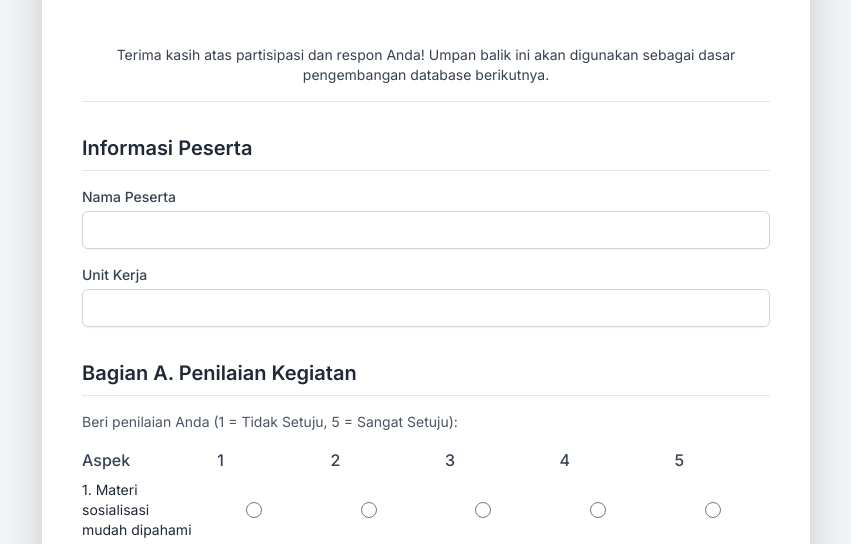
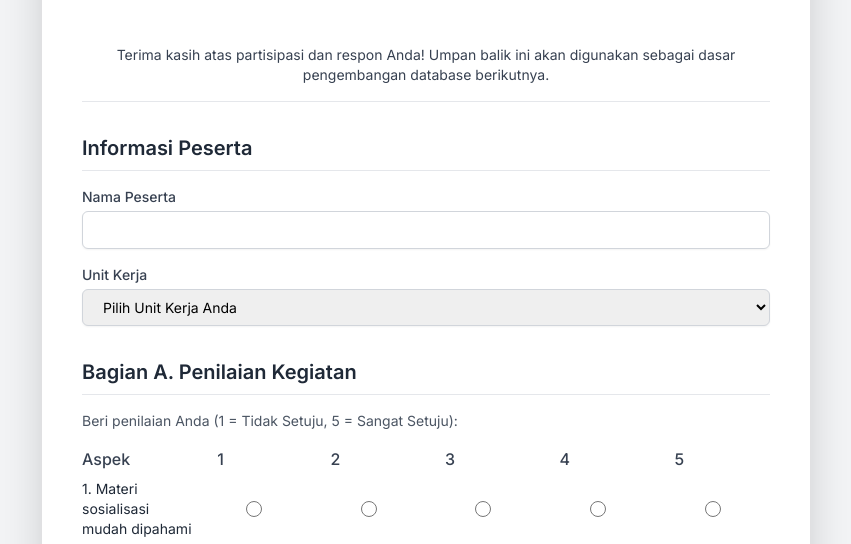
Before and after one commit to obaskkos/feedback-sosialisasi, a plain HTML site: page index.html in a window 1280 px wide. Shown: the part 191-735 px from the top of the page, without its empty margins (214-1065 px from the left). Drawn offline with nearby package versions, Linux system fonts and the light colour scheme.

Commit message:
Update index.html

```diff
--- a/index.html
+++ b/index.html
@@ -60,8 +60,13 @@
                 </div>
                 <div>
                     <label for="unit_kerja" class="block text-sm font-medium text-gray-700">Unit Kerja</label>
-                    <input type="text" id="unit_kerja" name="unit_kerja" required
-                           class="mt-1 block w-full px-4 py-2 border border-gray-300 rounded-md shadow-sm focus:outline-none focus:ring-blue-500 focus:border-blue-500 sm:text-sm">
+                    <!-- Perubahan dari input text menjadi select dropdown -->
+                    <select id="unit_kerja" name="unit_kerja" required
+                            class="mt-1 block w-full px-4 py-2 border border-gray-300 rounded-md shadow-sm focus:outline-none focus:ring-blue-500 focus:border-blue-500 sm:text-sm">
+                        <option value="" disabled selected>Pilih Unit Kerja Anda</option>
+                        <option value="Loka POM di Kabupaten Sumba Timur">Loka POM di Kabupaten Sumba Timur</option>
+                        <option value="Unit Kerja Lainnya">Unit Kerja Lainnya</option>
+                    </select>
                 </div>
             </section>
 
@@ -298,6 +303,13 @@
             // Hapus highlight merah jika validasi lolos
             perbaikanDetailInput.classList.remove('border-red-500');
 
+            // Validasi kustom untuk dropdown: memastikan Unit Kerja sudah dipilih
+            if (document.getElementById('unit_kerja').value === '') {
+                document.getElementById('unit_kerja').focus();
+                showToast('Mohon pilih Unit Kerja Anda!', 'error');
+                return;
+            }
+
             // Tampilkan loading dan nonaktifkan tombol
             loadingIndicator.classList.remove('hidden');
             submitButton.disabled = true;
```
